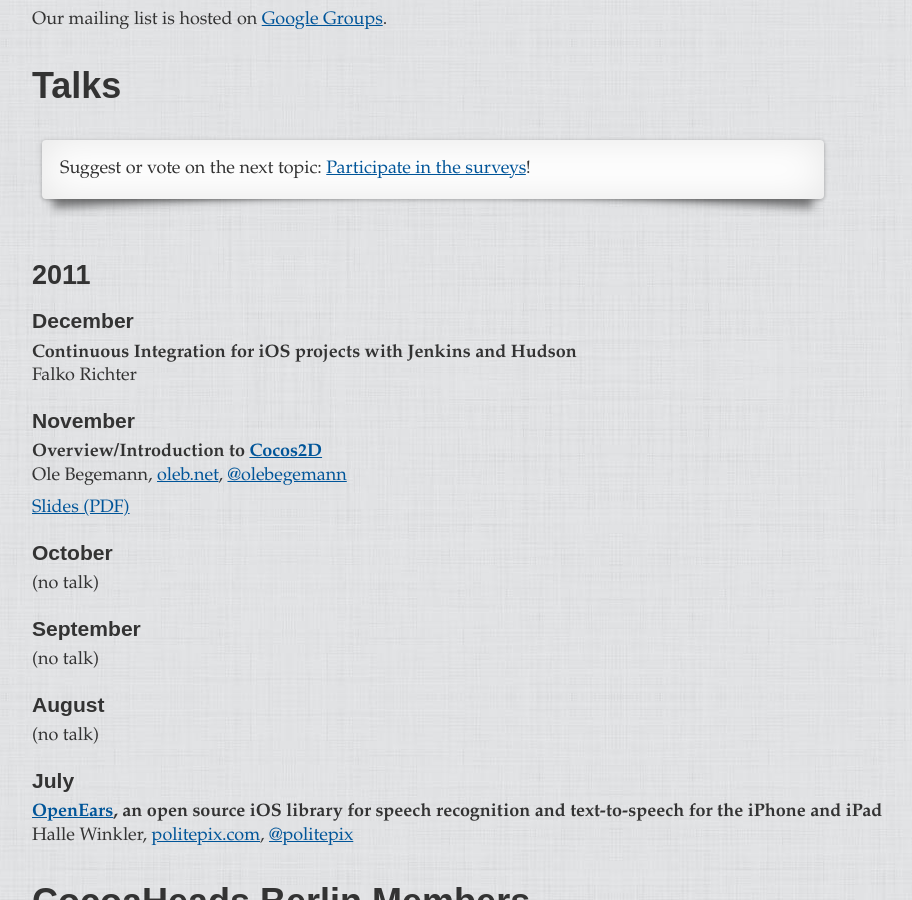
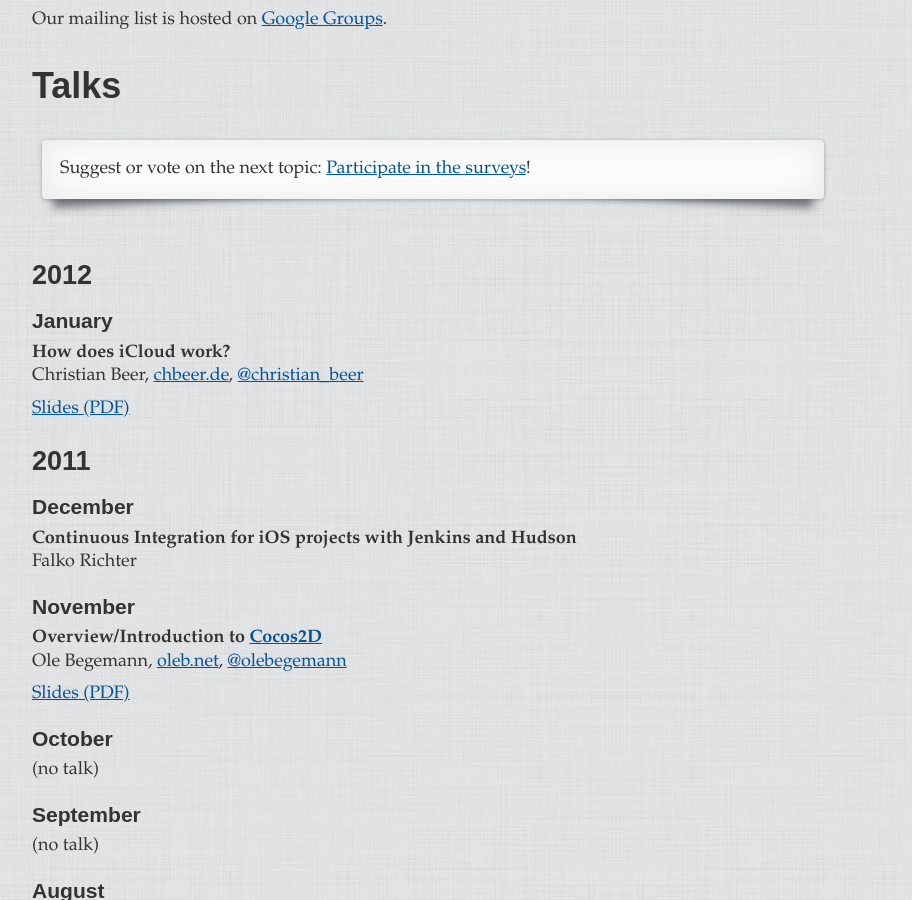
Before and after one commit to cocoaheads-berlin/cocoaheads-berlin.github.com, a Jekyll site: the page built from index.markdown, in a window 1280 px wide and 900 px high, scrolled down 1265 px. Shown: the whole window, without its empty margins (38-950 px from the left). Built offline with Jekyll 4.4.1, drawn with Linux system fonts in a browser that asks for light colours; some web fonts are replaced; Markdown is read by kramdown in place of the engine named in the settings.

Commit message:
Added slides for iCloud talk.

```diff
--- a/index.markdown
+++ b/index.markdown
@@ -67,6 +67,15 @@ Our mailing list is hosted on [Google Groups](http://groups.google.com/group/ber
 	</div>
 </div>
 
+## 2012
+
+### January
+
+**How does iCloud work?**<br>
+Christian Beer, [chbeer.de](http://chbeer.de), [@christian_beer](http://twitter.chbeer.de)
+
+[Slides (PDF)](/assets/icloud-christian-beer-2012-01.pdf)
+
 ## 2011
 
 ### December
```
Also changed, not shown: 1 other file.
